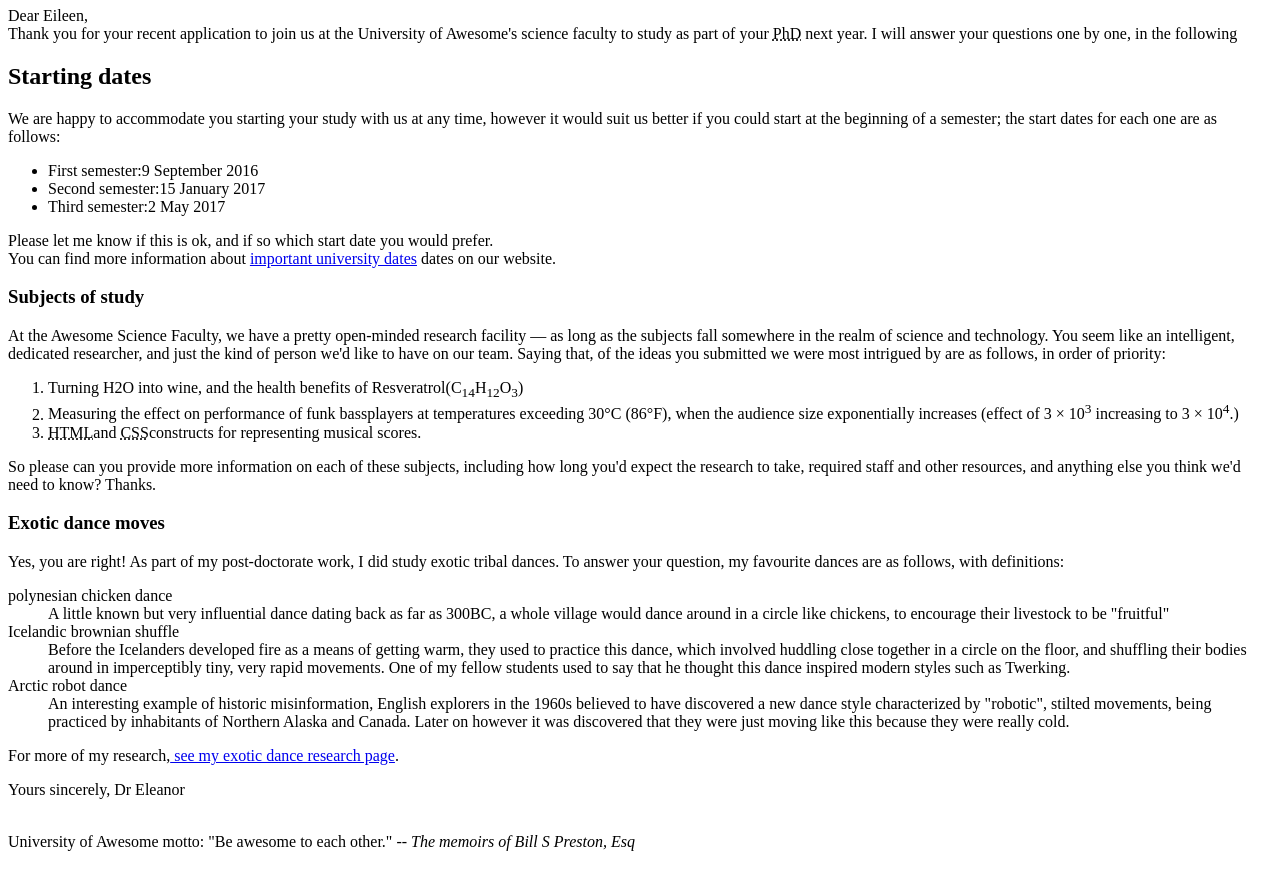
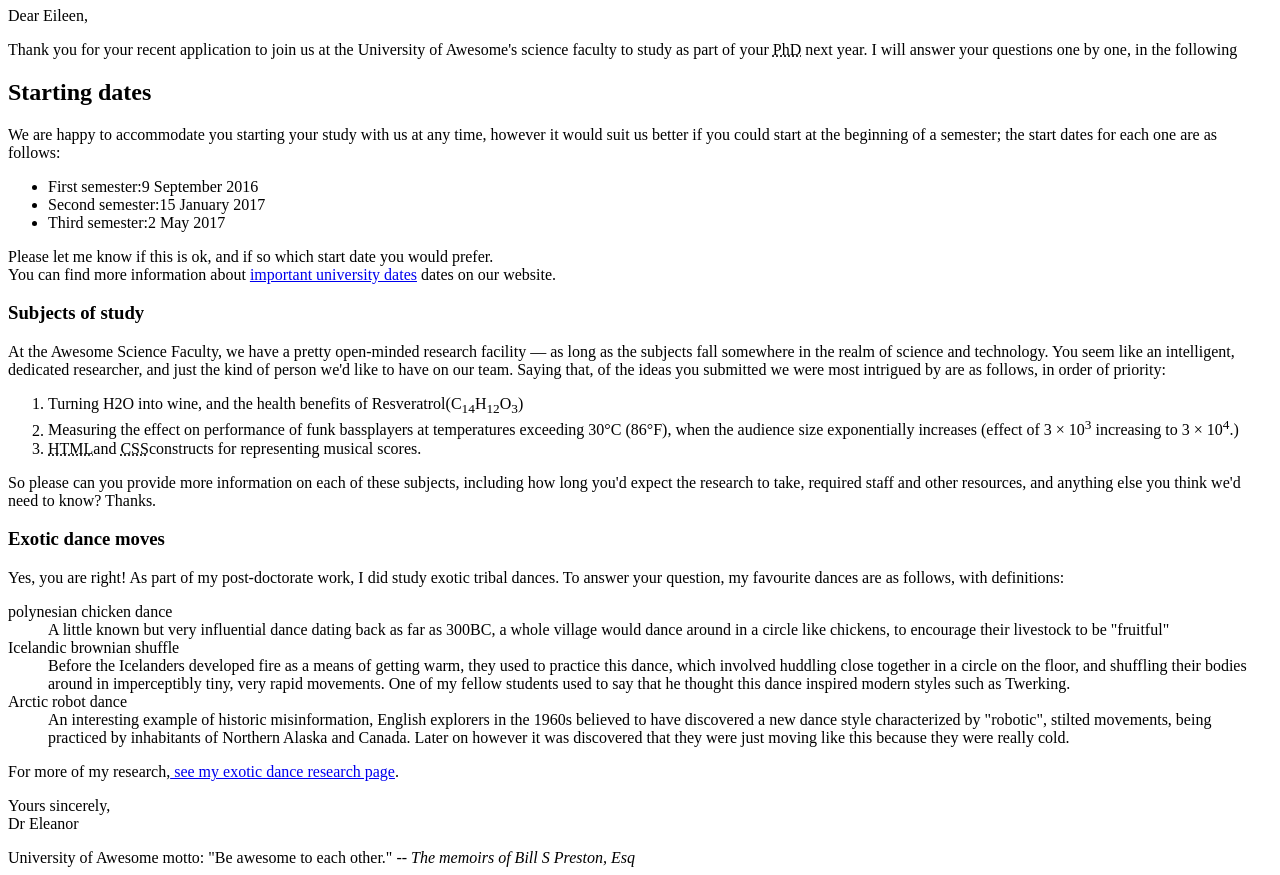
Before and after one commit to DANNY-b01/wk2, a plain HTML site: page letter.html in a window 1280 px wide. Shown: the part 261-1136 px from the top of the page. Drawn offline with Linux system fonts and the light colour scheme.

Commit message:
fix: modify file

```diff
--- a/letter.html
+++ b/letter.html
@@ -30,7 +30,7 @@
 
 Dear Eileen,<br>
 
-Thank you for your recent application to join us at the University of Awesome's science faculty to study as part of your <abbr title=>PhD</abbr> next year. I will answer your questions one by one, in the following <br>
+<p>Thank you for your recent application to join us at the University of Awesome's science faculty to study as part of your <abbr title=>PhD</abbr> next year. I will answer your questions one by one, in the following <br></p>
 
 <h2>Starting dates</h2>
 
@@ -82,8 +82,8 @@ Yes, you are right! As part of my post-doctorate work, I did study exotic tribal
 
 <p>For more of my research,<a href="https://univelcity.com"> see my exotic dance research page</a>.</p>
 
-<p>Yours sincerely,
-Dr Eleanor</p> <br>
+<p>Yours sincerely, <br>
+Dr Eleanor</p>
 
 University of Awesome motto: "Be awesome to each other." -- <cite>The memoirs of Bill S Preston, Esq</cite>
 </body>
```
